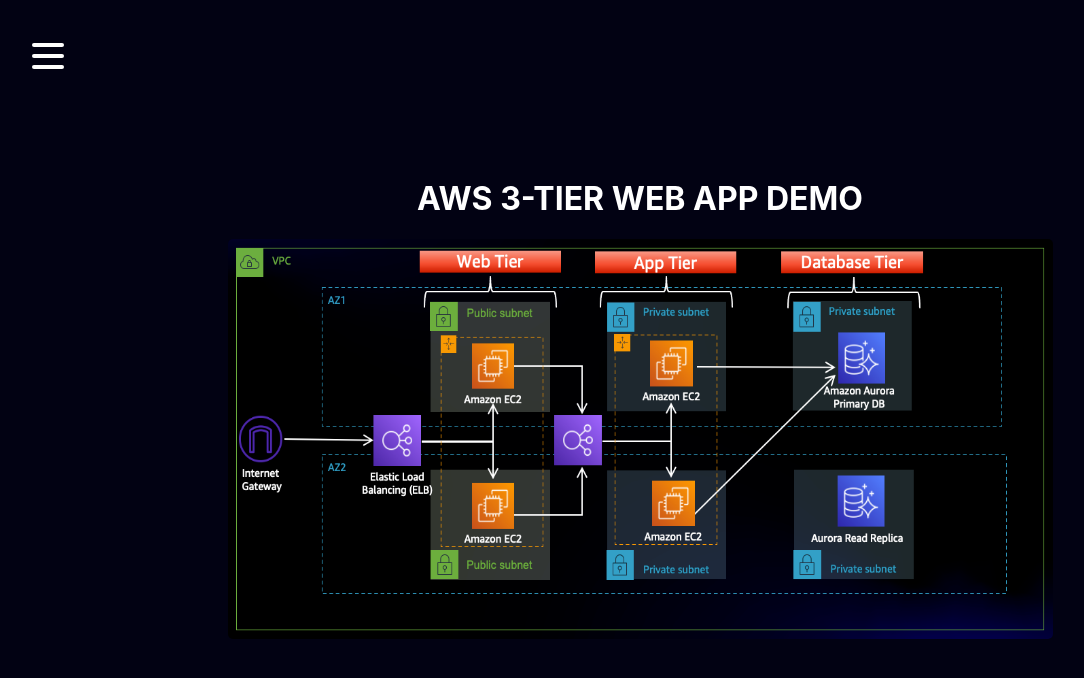
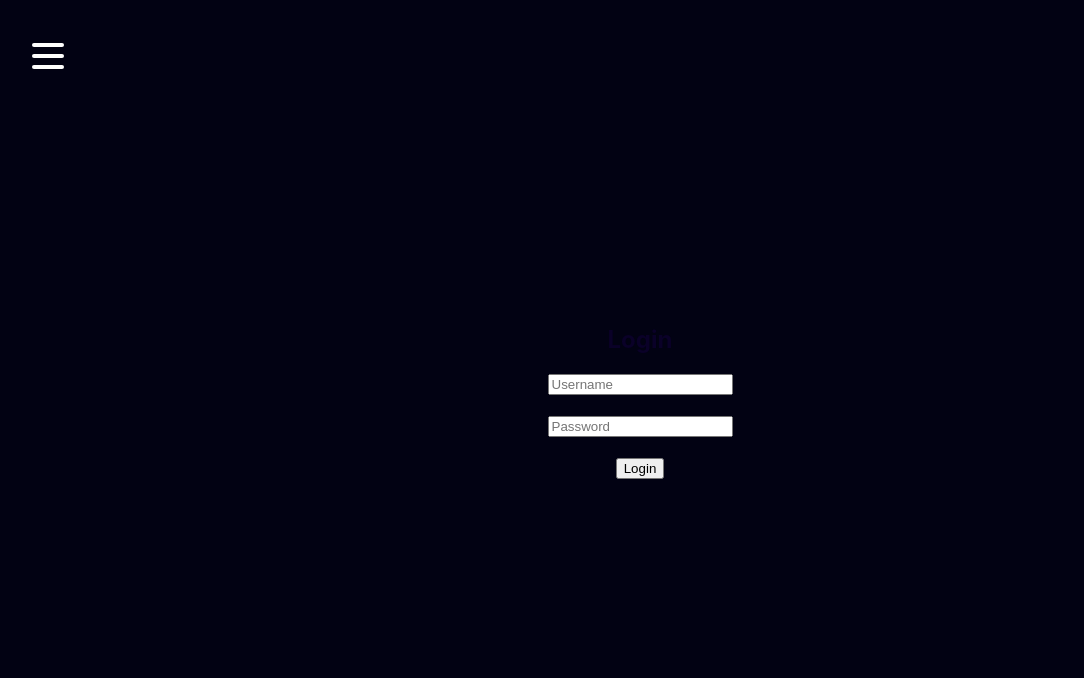
Before and after one commit to karthikramana25-pixel/three, a React (Create React App) app in the folder application-code/web-tier/: page /#/login in a window 1280 px wide. Shown: the top 678 px of the page, without its empty margins (0-1084 px from the left). Built offline with nearby package versions, Linux system fonts and the light colour scheme.

Commit message:
first commit added

```diff
--- a/application-code/web-tier/src/App.js
+++ b/application-code/web-tier/src/App.js
@@ -11,7 +11,7 @@
 import Register from "./Register";
 import Login from "./Login";
 
-import { BrowserRouter as Router, Routes, Route } from "react-router-dom";
+import { HashRouter as Router, Routes, Route } from "react-router-dom";
 
 function App() {
   const [open, setOpen] = useState(false);
--- a/application-code/web-tier/src/Login.js
+++ b/application-code/web-tier/src/Login.js
@@ -9,7 +9,7 @@
   const loginUser = async () => {
     try {
       const res = await axios.post(
-        "http://52.91.53.162:30040/login",
+        "/login",   // ← No backend IP, clean & production-friendly
         { username, password }
       );
       setMsg("Login successful! Token: " + res.data.token);
```
Also changed, not shown: 2 other files (tests, documents, lock files or other folders).
